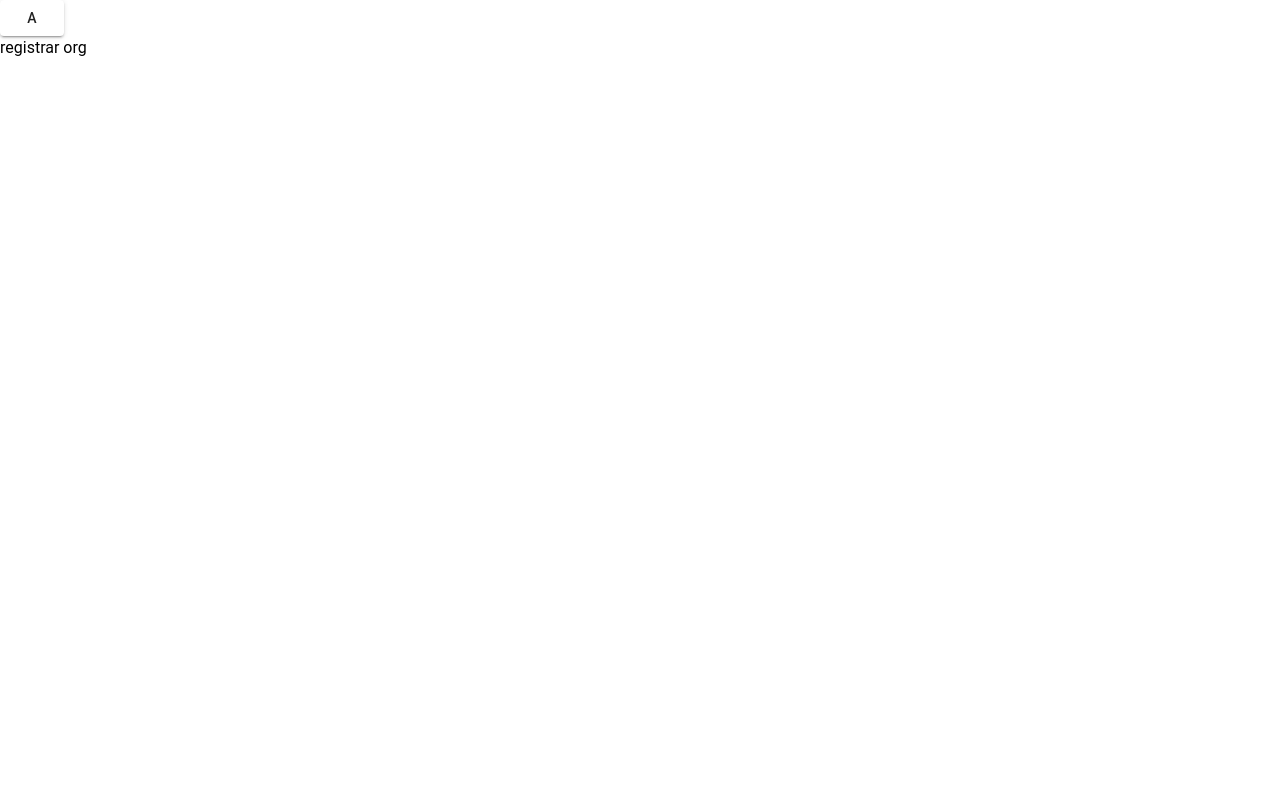
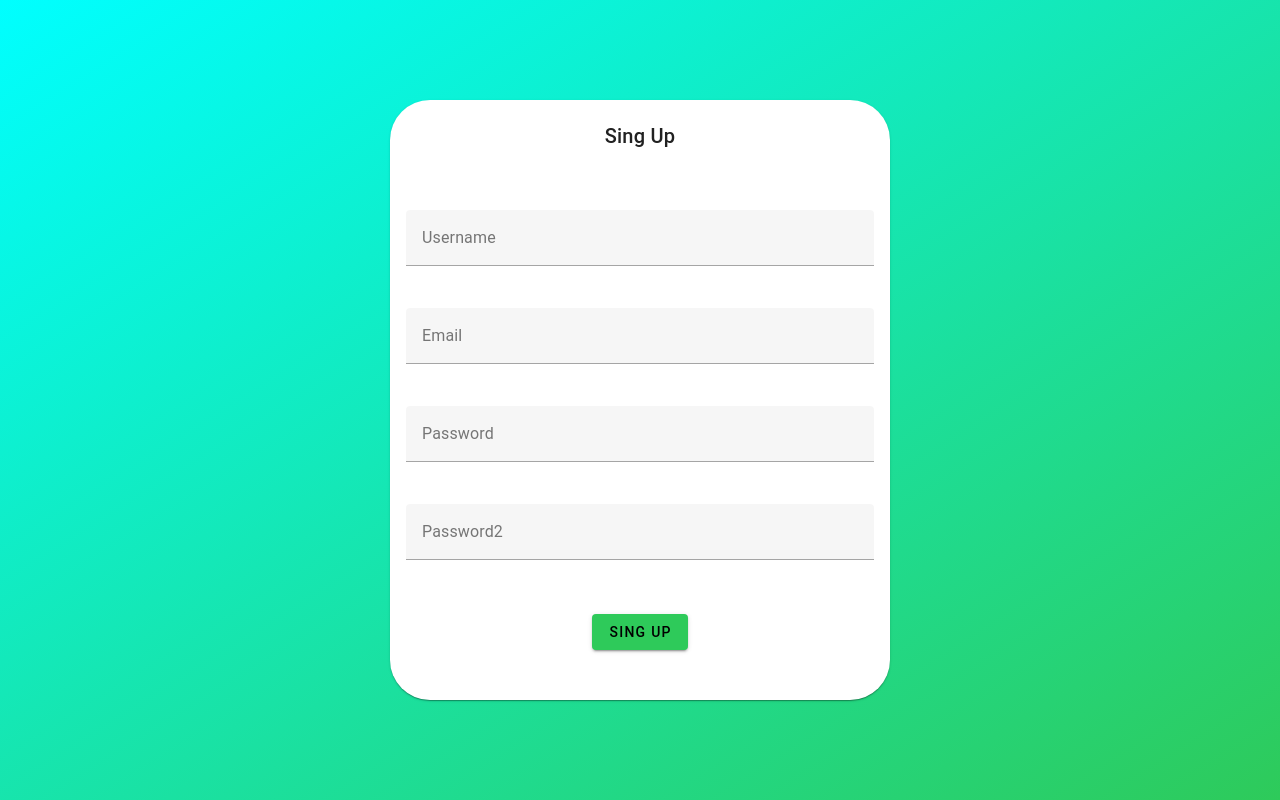
Before and after one commit to esCultura/esCultura.github.io, a Vue app in the folder webAdmin/: page /singUp in a window 1280 px wide. Built offline with nearby package versions, Linux system fonts and the light colour scheme.

Commit message:
Task #214, 216

```diff
--- a/webAdmin/src/views/OrgPendents.vue
+++ b/webAdmin/src/views/OrgPendents.vue
@@ -1,16 +1,62 @@
 <template>
 
-    <div>
+    <div v-if="pendents">
 
-        <v-btn @click="fetchUser()">A</v-btn>
+        <v-card
+            v-for="org of pendents"
+            class="my-5 mx-10"
+        >
+            <v-row justify="space-between" style="height: 75px;">
+                <v-card-title>CRUD Esdeveniment comp</v-card-title>
+                <div style="display: flex; justify-content: left;" class="mt-5">
 
-        <div> ORG PENDENTS </div>
+                    <v-btn @click="donarAcces()" color="#2eca5a" class="mr-5" >Aceptar</v-btn>
+
+                    <v-dialog
+                        v-model="dialogDelete"
+                        persistent
+                        width="auto"
+                        >
+                        <template v-slot:activator="{ props }">
+                            <v-btn v-bind="props" color="red" class="mr-8" >Eliminar</v-btn>
+                        </template>
+                        <v-card>
+                            <v-card-title class="text-h5">
+                                Segur que vols eliminar
+                            </v-card-title>
+                            <v-card-text>
+                                si elimines no ho podras recuperar
+                            </v-card-text>
+                            <v-card-actions>
+                            <v-spacer></v-spacer>
+                            <v-btn
+                                color="green"
+                                @click="dialogDelete = false"
+                            >
+                                NO
+                            </v-btn>
+                            <v-btn
+                                color="red"
+                                @click="deleteOrg()"
+                            >
+                                SI
+                            </v-btn>
+                            </v-card-actions>
+                        </v-card>
+                    </v-dialog>
+
+
+                </div>
+            </v-row>
+        </v-card>
+
     </div>
 
   </template>
 
   <script>
     import {simpleFetch} from '../utils/utilFunctions';
+    import {ref} from 'vue';
 
     export default {
 
@@ -26,17 +72,30 @@
         setup(props) {
         */
         setup() {
+            let pendents = ref(["org1", "org2", "org3"]);
+            let dialogDelete = ref(false);
+
+            function deleteOrg() {
+                dialogDelete.value = false;
+                console.log("sha eliminat el org");
+                //fetch delete eliminar
+            }
+
+            function donarAcces() {
+                console.log("sha donat acces el org");
+                //fetch donar acces
+            }
 
 
-            async function fetchUser() {
-                let issues;
-                simpleFetch("issues/", "GET", "").then((data) => issues = data);
-                console.log("issues: ", issues);
+            return {
+                pendents,
+                dialogDelete,
+                deleteOrg,
+                donarAcces
             }
-
-            return {
-                fetchUser
-            }
+        },
+        mounted() {
+            //simpleFetch("usuaris/organitzadors/", "GET", "").then((data) => this.pendent = data);
         }
     }
   </script>
--- a/webAdmin/src/views/SingUpOrg.vue
+++ b/webAdmin/src/views/SingUpOrg.vue
@@ -1,46 +1,72 @@
 <template>
-
-  <div>
-
-      <v-btn @click="fetchUser()">A</v-btn>
-
-      <div> registrar org </div>
-  </div>
+    <div class="background">
+        <v-card
+        height="600"
+        width="500"
+        style="border-radius: 40px;"
+        >
+        <v-card-title class="text-center mt-3">Sing Up</v-card-title>
+        <v-card-text>
+            <v-text-field v-model="username" label="Username" required style="margin-top: 50px;"></v-text-field>
+            <v-text-field v-model="email" label="Email" required style="margin-top: 20px;"></v-text-field>
+            <v-text-field v-model="password" label="Password" type="password" required style="margin-top: 20px;"></v-text-field>
+            <v-text-field @keydown.enter="doSingUp()" v-model="password2" label="Password2" type="password" required style="margin-top: 20px;"></v-text-field>
+            <v-btn @click="doSingUp()" color="#2eca5a" class="mx-auto d-block mt-8" >Sing Up</v-btn>
+        </v-card-text>
+        </v-card>
+    </div>
 
 </template>
 
 <script>
-  import {simpleFetch} from '../utils/utilFunctions';
+  import {ref} from 'vue';
 
   export default {
 
       name: "RegistrarOrg",
-      /*
-      Si es necesari l'estructura es aixi
-      components: {
-          exempleComponent
-      },
-      props: {
-          title: String
-      },
-      setup(props) {
-      */
       setup() {
 
+            let email = ref("");
+            let username = ref("");
+            let password = ref("");
+            let password2 = ref("");
 
-          async function fetchUser() {
-              let issues;
-              simpleFetch("issues/", "GET", "").then((data) => issues = data);
-              console.log("issues: ", issues);
-          }
+            let host = 'http://deploy-env.eba-6a6b2amf.us-west-2.elasticbeanstalk.com/';
+
+
+            async function doSingUp() {
+                console.log("do SingUp");
+                let response = await fetch(host+"usuaris/sing_up/organitzadors",  {
+                    method: "POST",
+                    headers: {
+                        'Accept': 'application/json',
+                        "Content-Type": "application/json",
+                    },
+                    body: JSON.stringify({email:  email.value, username: username.value, password: password.value, password2: password2}),
+                })
+                console.log("response: ", response);
+                let dataD = await response.json();
+                console.log("sing up org data: ", dataD);
+            }
 
           return {
-              fetchUser
+              email,
+              username,
+              password,
+              password2,
+              doSingUp
           }
       }
   }
 </script>
 
 <style scoped>
+    .background {
+        height: 100vh;
+        display: flex;
+        justify-content: center;
+        align-items: center;
+        background: linear-gradient(to left top, #2eca5a, #00FFFF);
+    }
 
 </style>
```
